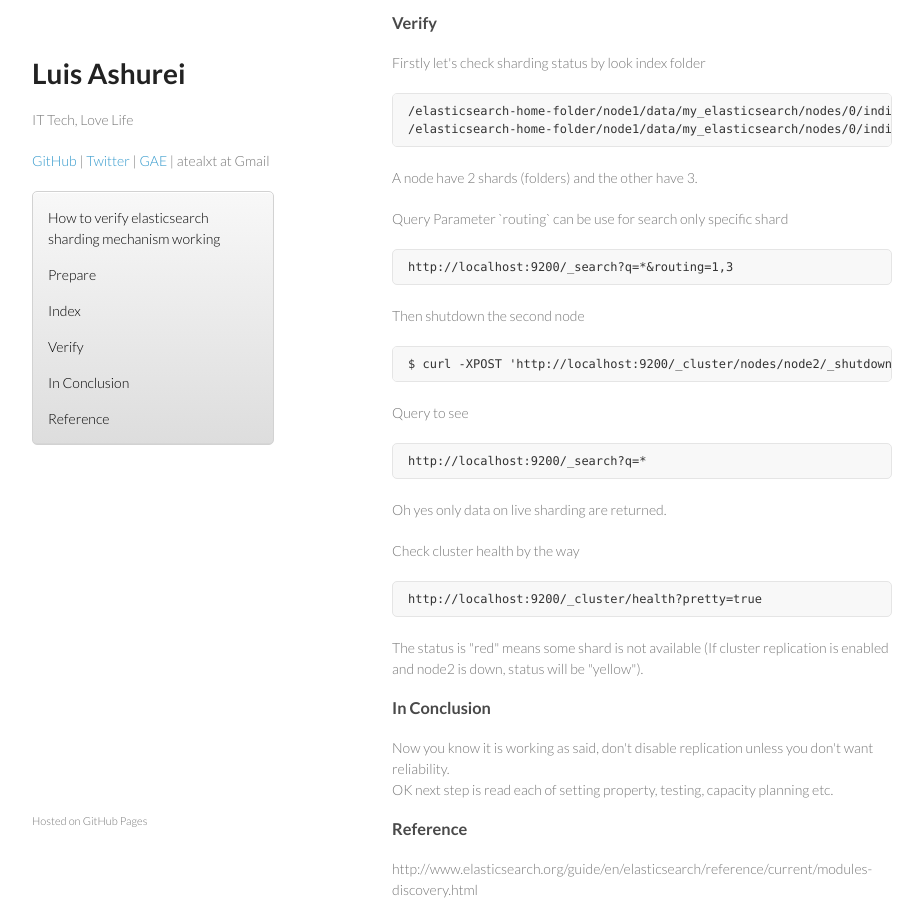
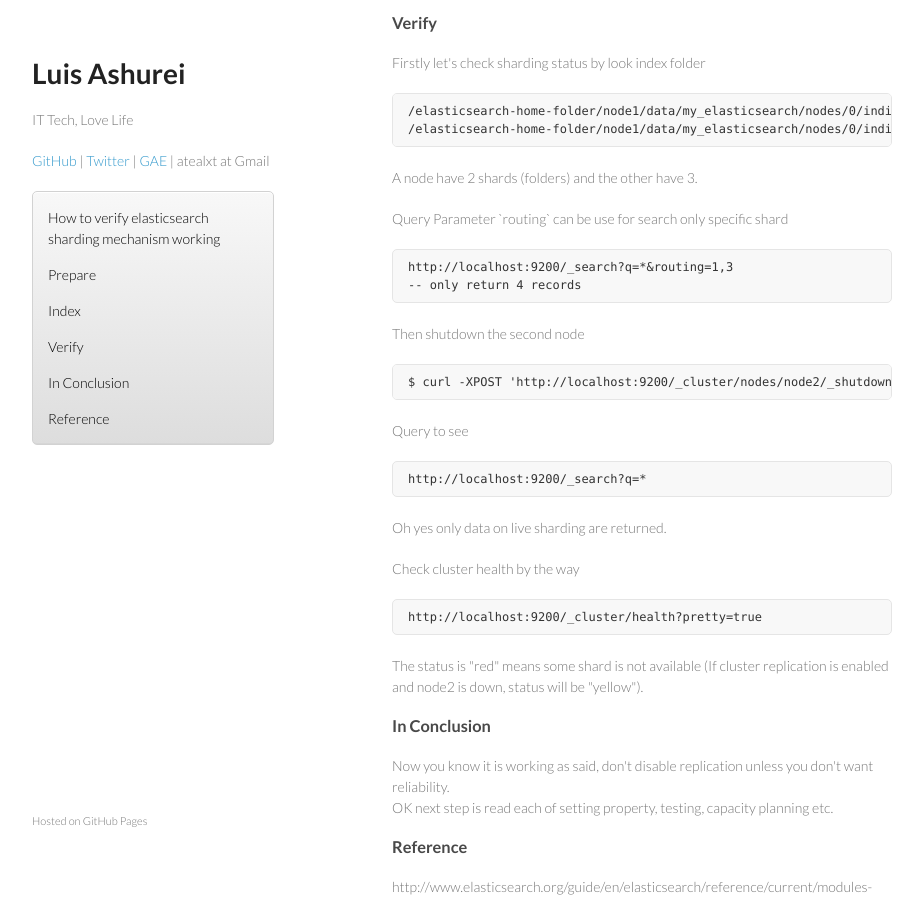
Before and after one commit to atealxt/atealxt.github.io, a Jekyll site: the page built from _posts/2014-09-25-how-to-verify-elasticsearch-shard.html, in a window 1280 px wide and 900 px high, scrolled down 1437 px. Shown: the whole window, without its empty margins (178-1101 px from the left). Built offline with Jekyll 4.4.1, drawn with Linux system fonts in a browser that asks for light colours; comment, search, counter and statistics services are not loaded.

Commit message:
Update 2014-09-25-how-to-verify-elasticsearch-shard.html

```diff
--- a/_posts/2014-09-25-how-to-verify-elasticsearch-shard.html
+++ b/_posts/2014-09-25-how-to-verify-elasticsearch-shard.html
@@ -110,6 +110,7 @@ A node have 2 shards (folders) and the other have 3.
 <p>
 Query Parameter `routing` can be use for search only specific shard
 <pre><code>http://localhost:9200/_search?q=*&routing=1,3
+-- only return 4 records
 </code></pre>
 </p>
 
```
